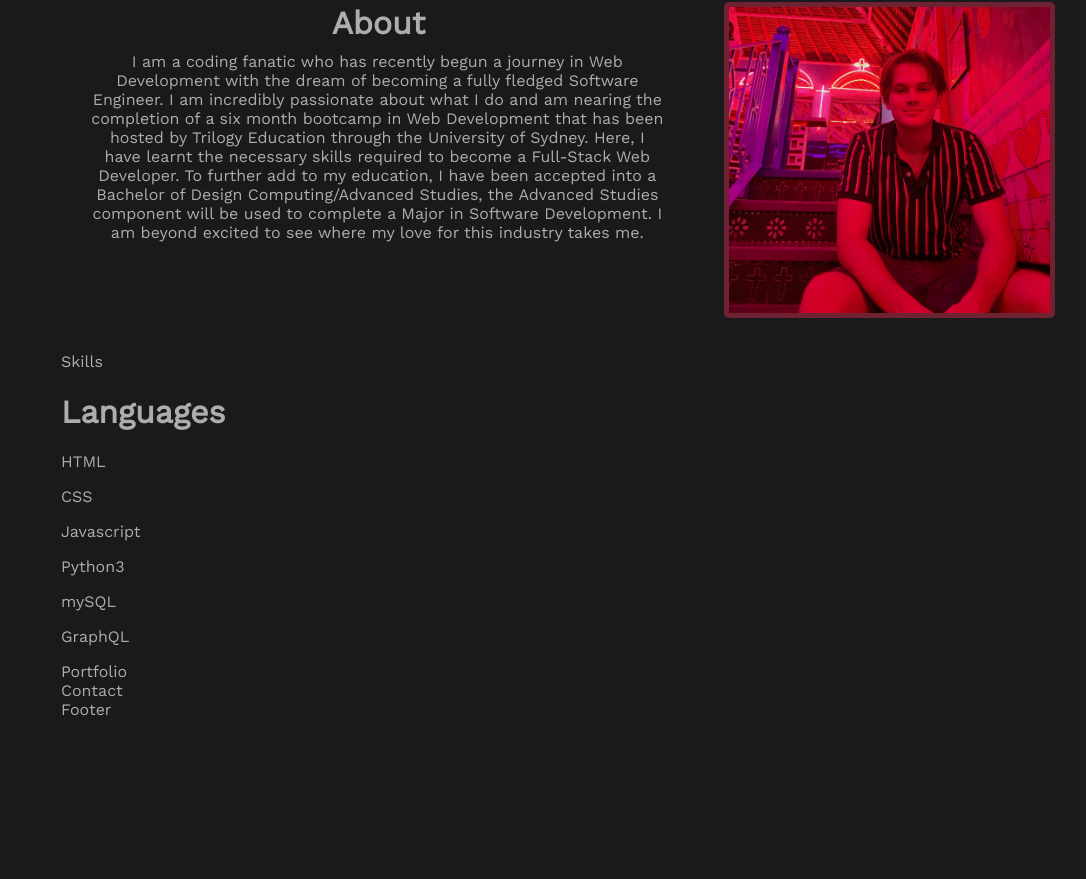
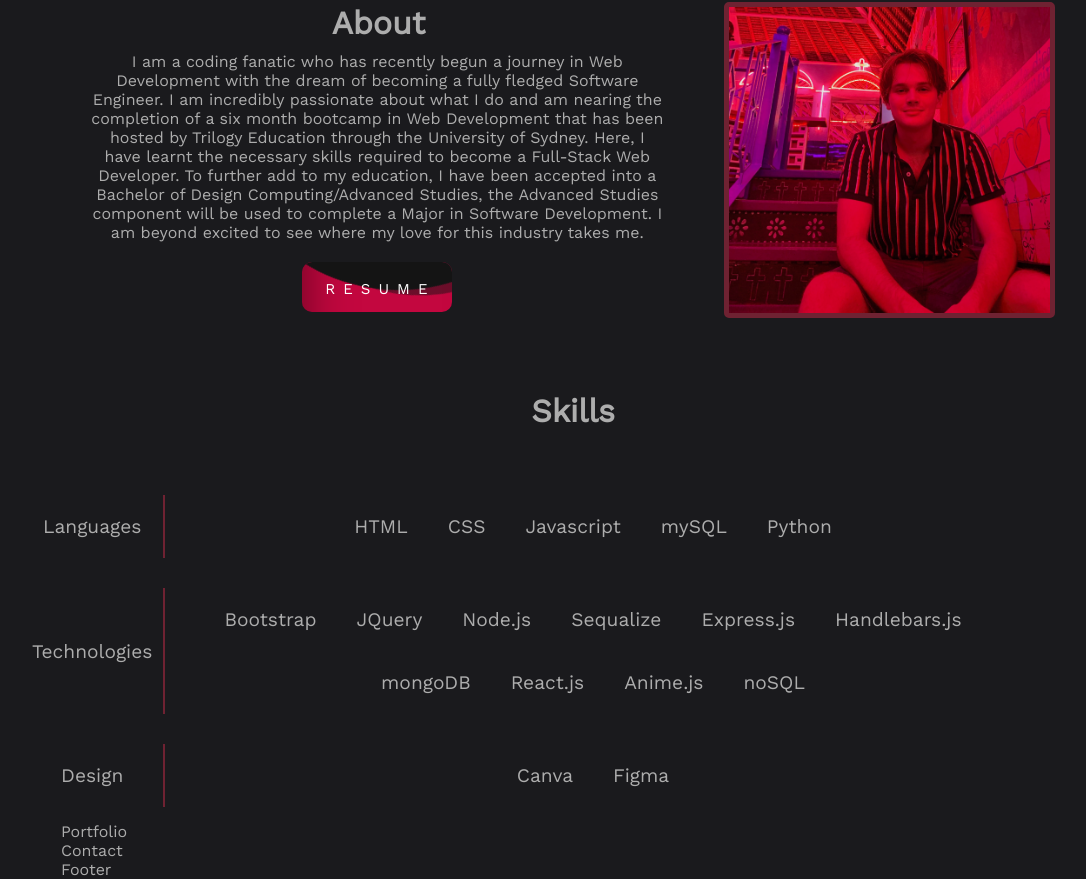
Before and after one commit to SamuelHeal/React-Portfolio, a React (Create React App) app in the folder portfolio/: page / in a window 1280 px wide. Shown: the part 905-1784 px from the top of the page, without its empty margins (67-1153 px from the left). Before the commit the page ends 1624 px from the top, so only its background shows below. Built offline with nearby package versions, Linux system fonts and the light colour scheme.

Commit message:
skills section complete

```diff
--- a/portfolio/src/components/body/about/about.css
+++ b/portfolio/src/components/body/about/about.css
@@ -27,12 +27,93 @@
     font-weight: 800;
     position: relative;
     top: 100px;
-    left: -19%
+    left: -19%;
 }
 
 .aboutPara{
     margin: 30px;
+    margin-top: 100px;
 }
+
+.btnContainer {
+    /* padding: 30px; */
+    margin-top: 20px;
+    display: flex;
+    justify-content: center;
+    width: 100%;
+    /* border-style: solid; */
+}
+
+.waterBox {
+    position: relative;
+    padding: 20px 50px;
+    display: block;
+    text-decoration: none;
+    text-transform: uppercase;
+    width: 50px;
+    height: 10px;
+    overflow: hidden;
+    border-radius: 10px;
+}
+
+.waterBox span {
+    position: relative;
+    left: -27px;
+    top: -3px;
+    color: #fff;
+    font-size: 15px;
+    letter-spacing: 8px;
+    z-index: 1;
+}
+
+.waterBox .water {
+    position: absolute;
+    top: -80px;
+    left: 0;
+    width: 200px;
+    height: 200px;
+    background: var(--mainheader);
+    box-shadow: inset 0 0 50px rgba(0, 0, 0, .5);
+    transition: .5s;
+}
+
+.waterBox .water::after,
+.waterBox .water::before {
+    content: '';
+    width: 200%;
+    height: 200%;
+    position: absolute;
+    top: 0;
+    left: 50%;
+    transform: translate(-50%, -75%);
+    background: #000;
+}
+
+.waterBox .water::before {
+    border-radius: 45%;
+    background: rgba(20, 20, 20, 1);
+    animation: animate 5s linear infinite;
+}
+
+.waterBox .water::after {
+    border-radius: 40%;
+    background: rgba(20, 20, 20, .5);
+    animation: animate 10s linear infinite;
+}
+
+.waterBox:hover .water{
+    top: -120px;
+}
+
+.waterBox:hover{
+    text-decoration: none;
+
+}
+
+@keyframes animate {
+    0% {transform: translate(-50%, -75%) rotate(0deg);}
+    100% {transform: translate(-50%, -75%) rotate(360deg);}
+  }
 
 .picContainer {
     margin-top: 30px;
@@ -66,4 +147,13 @@
         left: 0;
         margin-bottom: 20px;
     }
+    .aboutPara {
+        margin-top: 20px;
+    }
 }
+
+@media only screen and (max-width: 600px) {
+    .aboutPic{
+        width: 60%;
+    }
+}
--- a/portfolio/src/components/body/about/index.js
+++ b/portfolio/src/components/body/about/index.js
@@ -1,6 +1,7 @@
 import React from 'react'
 import './about.css'
 import samPic from './sam-pic.jpeg'
+import resume from '../../../files/Developer Resume.pdf'
 
 function About() {
     return (
@@ -19,6 +20,13 @@ function About() {
                     of Design Computing/Advanced Studies, the Advanced Studies component will be used to
                     complete a Major in Software Development. I am beyond excited to see where my love
                     for this industry takes me.
+                    <div className='btnContainer'>
+                        <a className="waterBox" href={resume} target='_blank' rel="noreferrer">
+                            <span className="waterText">Resume</span>
+                            <div className="water"></div>
+                        </a>
+                    </div>
+
                 </div>
                 <div className='picContainer'>
                     <img className="aboutPic" src={samPic} alt='Sam'></img>
--- a/portfolio/src/components/body/skills/index.js
+++ b/portfolio/src/components/body/skills/index.js
@@ -1,21 +1,50 @@
 import React from 'react'
+import './skills.css'
 
 function Skills() {
     return (
-        <div>
+        <div id='skills' className='skillsContainer'>
             <div className="skillsHeading">
                 Skills
             </div>
-            <div>
-                <div>
-                    <h1> Languages </h1>
-                    <div class="skillsAlign">
+            <div className='allSkills'>
+                <div className='skillTypeContainer'>
+                    <div className='skillTypeHeading'>
+                        <p>Languages</p>
+                    </div>
+                    <div className='skillNames'>
                         <p>HTML</p>
                         <p>CSS</p>
                         <p>Javascript</p>
-                        <p>Python3</p>
                         <p>mySQL</p>
-                        <p>GraphQL</p>
+                        <p>Python</p>
+                    </div>
+                </div>
+                <div className='skillTypeContainer'>
+                    <div className='skillTypeHeading'>
+                        <p>Technologies</p>
+                    </div>
+                    <div className='skillNames'>
+                        <p>Bootstrap</p>
+                        <p>JQuery</p>
+                        <p>Node.js</p>
+                        <p>Sequalize</p>
+                        <p>Express.js</p>
+                        <p>Handlebars.js</p>
+                        <p>mongoDB</p>
+                        <p>React.js</p>
+                        <p>Anime.js</p>
+                        <p>noSQL</p>
+                    </div>
+                </div>
+
+                <div className='skillTypeContainer'>
+                    <div className='skillTypeHeading'>
+                        <p>Design</p>
+                    </div>
+                    <div className='skillNames'>
+                        <p>Canva</p>
+                        <p>Figma</p>
                     </div>
                 </div>
             </div>
--- a/portfolio/src/components/body/skills/skills.css
+++ b/portfolio/src/components/body/skills/skills.css
@@ -5,3 +5,107 @@
     --bordercolour: #6F2232;
     --backgroundcolour: #1A1A1D;
 }
+
+
+.skillsContainer {
+    margin-top: 40px;
+    display: flex;
+    flex-direction: column;
+    width: 100%;
+    flex-wrap: wrap;
+    justify-content: center;
+    align-items: center;
+}
+.skillsHeading {
+    font-size: 200%;
+    font-weight: 800;
+}
+
+.allSkills {
+    padding-top: 50px;
+    display: flex;
+    flex-direction: column;
+    justify-content: center;
+    align-items: center;
+    width: 100%;
+    margin: auto;
+
+}
+
+.skillTypeContainer {
+    display: flex;
+    flex-direction: row;
+    width: 100%;
+    margin: 5px;
+    padding: 10px;
+}
+
+.skillTypeHeading {
+    display: flex;
+    justify-content: center;
+    align-items: center;
+    width: 10%;
+    font-size: 120%;
+    box-shadow: 2px 0px 0px 0px var(--bordercolour);
+    margin-right: 20px;
+}
+
+.skillTypeHeading p{
+    position: relative;
+    left: -20px
+}
+
+.skillNames {
+    display: flex;
+    justify-content: center;
+    align-items: center;
+    flex-direction: row;
+    flex-wrap: wrap;
+    font-size: 120%;
+    width: 80%
+}
+
+.skillNames p {
+    margin: 20px;
+}
+
+@media only screen and (max-width: 1159px) {
+    .skillsContainer {
+        padding: 40px;
+        width: 90%;
+        margin: auto
+    }
+
+    .allSkills {
+        padding-top: 0px;
+    }
+    .skillTypeContainer {
+        flex-direction: column;
+
+    }
+
+    .skillTypeHeading {
+        width: 90%;
+        box-shadow: 0px 2px 0px 0px var(--bordercolour);
+        margin-right: 0px;
+        margin: auto;
+        padding: 10px
+
+    }
+
+    .skillNames {
+        margin: auto;
+        display: flex;
+        justify-content: center;
+        align-items: center;
+        flex-direction: row;
+        flex-wrap: wrap;
+        font-size: 100%;
+        width: 90%
+    }
+
+    .skillTypeHeading p{
+        position: relative;
+        left: 0px
+    }
+}
--- a/portfolio/src/components/header/computer/index.js
+++ b/portfolio/src/components/header/computer/index.js
@@ -1,5 +1,7 @@
 import React from 'react'
 import './computer.css'
+import resume from '../../../files/Developer Resume.pdf'
+
 
 function ComputerHeader() {
     return (
@@ -7,6 +9,11 @@ function ComputerHeader() {
             <div className='navOptions'>
                 <a href='#about'>
                     <i className="fi-rr-id-badge navIcon"></i> About Me
+                </a>
+            </div>
+            <div className='navOptions'>
+                <a href='#skills'>
+                    <i className="fi-rr-crown navIcon"></i> Skills
                 </a>
             </div>
             <div className='navOptions'>
@@ -20,7 +27,7 @@ function ComputerHeader() {
                 </a>
             </div>
             <div className='navOptions'>
-                <a href='#resume'>
+                <a href={resume} target='_blank' rel="noreferrer">
                     <i className="fi-rr-document navIcon"></i> Resume
                 </a>
             </div>
--- a/portfolio/src/components/header/header.css
+++ b/portfolio/src/components/header/header.css
@@ -3,6 +3,7 @@
     --mainheader: #C3073F;
     --hovercolour: #950740;
     --bordercolour: #6F2232;
+    --backgroundcolor: #1A1A1D
 
 }
 
@@ -73,9 +74,3 @@
 
 
 }
-
-@media only screen and (max-width: 720px) {
-    .logo {
-        font-size: 30px;
-    }
-}
--- a/portfolio/src/components/header/phone/index.js
+++ b/portfolio/src/components/header/phone/index.js
@@ -1,5 +1,7 @@
 import React from 'react'
 import './phone.css'
+import resume from '../../../files/Developer Resume.pdf'
+
 
 function PhoneHeader({menuOpen, setMenuOpen}) {
     return (
@@ -14,6 +16,11 @@ function PhoneHeader({menuOpen, setMenuOpen}) {
                     </a>
                 </div>
                 <div className='mobileOption'>
+                    <a href='#skills'>
+                        <i className="fi-rr-crown navIcon"></i> Skills
+                    </a>
+                </div>
+                <div className='mobileOption'>
                     <a href='#projects'>
                         <i className="fi-rr-briefcase navIcon"></i> Projects
                     </a>
@@ -24,7 +31,7 @@ function PhoneHeader({menuOpen, setMenuOpen}) {
                     </a>
                 </div>
                 <div className='mobileOption'>
-                    <a href='#resume'>
+                    <a href={resume} target='_blank' rel="noreferrer">
                         <i className="fi-rr-document navIcon"></i> Resume
                     </a>
                 </div>
--- a/portfolio/src/components/header/phone/phone.css
+++ b/portfolio/src/components/header/phone/phone.css
@@ -13,6 +13,7 @@
     font-size: 24px;
     position: relative;
     top: 4px;
+    right: 18px;
     transition: all 0.3s;
     cursor: pointer;
     z-index: 999;
@@ -26,7 +27,7 @@
     height: 100vh;
     width: 150px;
     position: absolute;
-    right: -2px;
+    right: -20px;
     top: -30px;
     padding: 30px 0px;
     display: flex;
--- a/portfolio/src/components/home/home.css
+++ b/portfolio/src/components/home/home.css
@@ -25,17 +25,13 @@ body {
 
 .sticky {
     position: sticky;
-    top: 0px;
+    top: -1px;
     z-index: 99999;
     background-color: #1A1A1D;
 }
+
+
 @media only screen and (max-width: 1024px){
-    .homeContainer{
-        width: 90%
-    }
-}
-
-@media only screen and (max-width: 512px){
     .homeContainer{
         width: 100%
     }
--- a/portfolio/src/components/home/index.js
+++ b/portfolio/src/components/home/index.js
@@ -8,6 +8,7 @@ function Home() {
     return (
         <div className='homeContainer'>
             <div className='sticky'>
+                <div className='cover'></div>
                 <Header />
             </div>
             <div>
```
Also changed, not shown: portfolio/src/components/body/landing/landing.css (+30 -6 lines), 1 other file (tests, documents, lock files or other folders).
